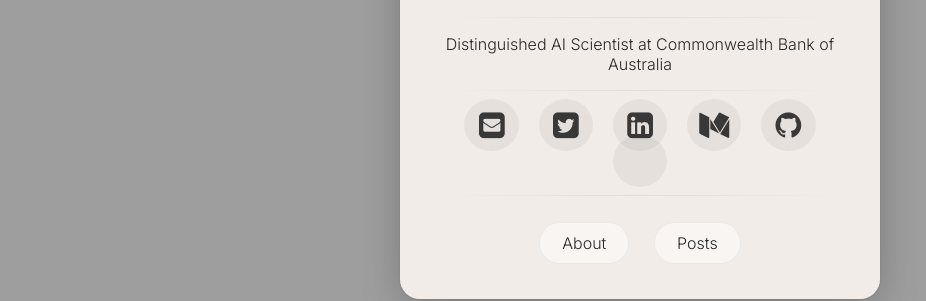
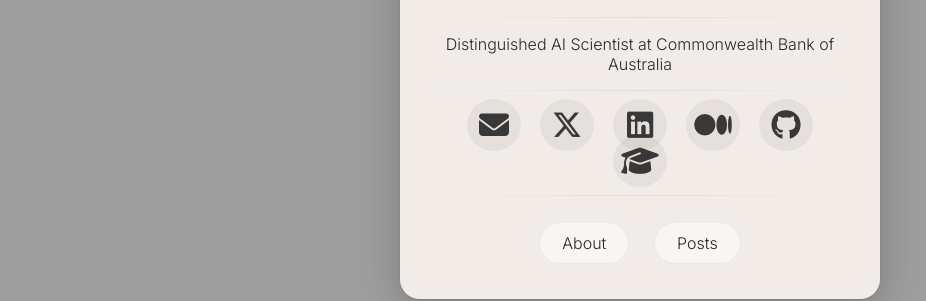
Before and after one commit to pizzato/pizzato.github.io, a Jekyll site: the page built from index.html, in a window 1280 px wide. Shown: the part 417-718 px from the top of the page, without its empty margins (0-926 px from the left). Built offline with Jekyll 4.4.1, drawn with Linux system fonts in a browser that asks for light colours; a style sheet for code colours, icons or effects is not loaded.

Commit message:
Fix social icons: replace dead rawgit CDN with Font Awesome 6
- head.html: swap cdn.rawgit.com/academicons (dead since 2019) for
  cdnjs Font Awesome 6.5.0 all.min.css
- social-links.html: migrate all icon classes to FA6 syntax
  (fa-solid, fa-brands) — removes old fa fa-*-square pattern
- nav.html: same FA6 migration for hamburger submenu icons
- Google Scholar: fa-solid fa-graduation-cap (best FA6 equivalent)

Co-Authored-By: Claude Sonnet 4.6 <noreply@anthropic.com>

```diff
--- a/_includes/head.html
+++ b/_includes/head.html
@@ -56,4 +56,4 @@
     {% unless feature contains 'http://' or feature contains 'https://' %}{% capture feature %}{{ site.url }}/{{ feature }}{% endcapture %}{% endunless %}
     <style type="text/css">.feature {background-image:url({{ feature }});}</style>
     {% endif %}
-    <link rel="stylesheet" href="https://cdn.rawgit.com/jpswalsh/academicons/master/css/academicons.min.css">
+    <link rel="stylesheet" href="https://cdnjs.cloudflare.com/ajax/libs/font-awesome/6.5.0/css/all.min.css">
--- a/_includes/nav.html
+++ b/_includes/nav.html
@@ -12,79 +12,79 @@
 					</li>
 					<li><a href="{{ site.url }}/about/"><span class="btn btn-inverse">Learn More</span></a></li>
 					{% if site.email %}<li>
-                        <a href="mailto:{{ site.email }}" target="_blank" rel="noopener noreferrer"><i class="fa fa-fw fa-envelope-square"></i> Email</a>
+                        <a href="mailto:{{ site.email }}" target="_blank" rel="noopener noreferrer"><i class="fa-fw fa-solid fa-envelope"></i> Email</a>
                     </li>{% endif %}
                     {% if site.twitter %}<li>
-                        <a href="http://twitter.com/{{ site.twitter }}" target="_blank" rel="noopener noreferrer"><i class="fa fa-fw fa-twitter-square"></i> Twitter</a>
+                        <a href="http://twitter.com/{{ site.twitter }}" target="_blank" rel="noopener noreferrer"><i class="fa-fw fa-brands fa-x-twitter"></i> Twitter</a>
                     </li>{% endif %}
                     {% if site.facebook %}<li>
-                        <a href="http://facebook.com/{{ site.facebook }}" target="_blank" rel="noopener noreferrer"><i class="fa fa-fw fa-facebook-square"></i> Facebook</a>
+                        <a href="http://facebook.com/{{ site.facebook }}" target="_blank" rel="noopener noreferrer"><i class="fa-fw fa-brands fa-facebook"></i> Facebook</a>
                     </li>{% endif %}
                     {% if site.google.plus %}<li>
-                        <a href="http://plus.google.com/+{{ site.google.plus }}" target="_blank" rel="noopener noreferrer"><i class="fa fa-fw fa-google-plus-square"></i> Google+</a>
+                        <a href="http://plus.google.com/+{{ site.google.plus }}" target="_blank" rel="noopener noreferrer"><i class="fa-fw fa-brands fa-google"></i> Google+</a>
                     </li>{% endif %}
                     {% if site.linkedin %}<li>
-                        <a href="http://linkedin.com/in/{{ site.linkedin }}" target="_blank" rel="noopener noreferrer"><i class="fa fa-fw fa-linkedin-square"></i> LinkedIn</a>
+                        <a href="http://linkedin.com/in/{{ site.linkedin }}" target="_blank" rel="noopener noreferrer"><i class="fa-fw fa-brands fa-linkedin"></i> LinkedIn</a>
                     </li>{% endif %}
                     {% if site.xing %}<li>
-                        <a href="http://www.xing.com/profile/{{ site.xing }}" target="_blank" rel="noopener noreferrer"><i class="fa fa-fw fa-xing-square"></i> Xing</a>
+                        <a href="http://www.xing.com/profile/{{ site.xing }}" target="_blank" rel="noopener noreferrer"><i class="fa-fw fa-brands fa-xing"></i> Xing</a>
                     </li>{% endif %}
                     {% if site.instagram %}<li>
-                        <a href="http://instagram.com/{{ site.instagram }}" target="_blank" rel="noopener noreferrer"><i class="fa fa-fw fa-instagram"></i> Instagram</a>
+                        <a href="http://instagram.com/{{ site.instagram }}" target="_blank" rel="noopener noreferrer"><i class="fa-fw fa-brands fa-instagram"></i> Instagram</a>
                     </li>{% endif %}
                     {% if site.tumblr %}<li>
-                        <a href="http://{{ site.tumblr }}.tumblr.com" target="_blank" rel="noopener noreferrer"><i class="fa fa-fw fa-tumblr-square"></i> Tumblr</a>
+                        <a href="http://{{ site.tumblr }}.tumblr.com" target="_blank" rel="noopener noreferrer"><i class="fa-fw fa-brands fa-tumblr"></i> Tumblr</a>
                     </li>{% endif %}
                     {% if site.github-url %}<li>
-                        <a href="http://github.com/{{ site.github-url }}" target="_blank" rel="noopener noreferrer"><i class="fa fa-fw fa-github"></i> Github</a>
+                        <a href="http://github.com/{{ site.github-url }}" target="_blank" rel="noopener noreferrer"><i class="fa-fw fa-brands fa-github"></i> Github</a>
                     </li>{% endif %}
                     {% if site.stackoverflow %}<li>
-                        <a href="http://stackoverflow.com/users/{{ site.stackoverflow }}" target="_blank" rel="noopener noreferrer"><i class="fa fa-fw fa-stack-overflow"></i> StackOverflow</a>
+                        <a href="http://stackoverflow.com/users/{{ site.stackoverflow }}" target="_blank" rel="noopener noreferrer"><i class="fa-fw fa-brands fa-stack-overflow"></i> StackOverflow</a>
                     </li>{% endif %}
                     {% if site.lastfm %}<li>
-                        <a href="http://lastfm.com/user/{{ site.lastfm }}" target="_blank" rel="noopener noreferrer"><i class="fa fa-fw fa-music"></i> LastFm</a>
+                        <a href="http://lastfm.com/user/{{ site.lastfm }}" target="_blank" rel="noopener noreferrer"><i class="fa-fw fa-solid fa-music"></i> LastFm</a>
                     </li>{% endif %}
                     {% if site.dribbble %}<li>
-                        <a href="http://dribbble.com/{{ site.dribbble }}" target="_blank" rel="noopener noreferrer"><i class="fa fa-fw fa-dribbble"></i> Dribble</a>
+                        <a href="http://dribbble.com/{{ site.dribbble }}" target="_blank" rel="noopener noreferrer"><i class="fa-fw fa-brands fa-dribbble"></i> Dribble</a>
                     </li>{% endif %}
                     {% if site.pinterest %}<li>
-                        <a href="http://www.pinterest.com/{{ site.pinterest }}" target="_blank" rel="noopener noreferrer"><i class="fa fa-fw fa-pinterest"></i> Pinterest</a>
+                        <a href="http://www.pinterest.com/{{ site.pinterest }}" target="_blank" rel="noopener noreferrer"><i class="fa-fw fa-brands fa-pinterest"></i> Pinterest</a>
                     </li>{% endif %}
                     {% if site.foursquare %}<li>
-                        <a href="http://foursquare.com/{{ site.foursquare }}" target="_blank" rel="noopener noreferrer"><i class="fa fa-fw fa-foursquare"></i> Foursquare</a>
+                        <a href="http://foursquare.com/{{ site.foursquare }}" target="_blank" rel="noopener noreferrer"><i class="fa-fw fa-brands fa-foursquare"></i> Foursquare</a>
                     </li>{% endif %}
                     {% if site.steam %}<li>
-                        <a href="http://steamcommunity.com/id/{{ site.steam }}" target="_blank" rel="noopener noreferrer"><i class="fa fa-fw fa-steam-square"></i> Steam</a>
+                        <a href="http://steamcommunity.com/id/{{ site.steam }}" target="_blank" rel="noopener noreferrer"><i class="fa-fw fa-brands fa-steam"></i> Steam</a>
                     </li>{% endif %}
                     {% if site.youtube %}<li>
-                        <a href="https://youtube.com/user/{{ site.youtube }}" target="_blank" rel="noopener noreferrer"><i class="fa fa-fw fa-youtube-square"></i> Youtube</a>
+                        <a href="https://youtube.com/user/{{ site.youtube }}" target="_blank" rel="noopener noreferrer"><i class="fa-fw fa-brands fa-youtube"></i> Youtube</a>
                     </li>{% endif %}
                     {% if site.youtube-channel %}<li>
-                        <a href="https://youtube.com/channel/{{ site.youtube-channel }}" target="_blank" rel="noopener noreferrer"><i class="fa fa-fw fa-youtube"></i> Youtube</a>
+                        <a href="https://youtube.com/channel/{{ site.youtube-channel }}" target="_blank" rel="noopener noreferrer"><i class="fa-fw fa-brands fa-youtube"></i> Youtube</a>
                     </li>{% endif %}
                     {% if site.soundcloud %}<li>
-                        <a href="http://soundcloud.com/{{ site.soundcloud }}" target="_blank" rel="noopener noreferrer"><i class="fa fa-fw fa-soundcloud"></i> SoundCloud</a>
+                        <a href="http://soundcloud.com/{{ site.soundcloud }}" target="_blank" rel="noopener noreferrer"><i class="fa-fw fa-brands fa-soundcloud"></i> SoundCloud</a>
                     </li>{% endif %}
                     {% if site.weibo %}<li>
-                        <a href="http://www.weibo.com/{{ site.weibo }}" target="_blank" rel="noopener noreferrer"><i class="fa fa-fw fa-weibo"></i> Weibo</a>
+                        <a href="http://www.weibo.com/{{ site.weibo }}" target="_blank" rel="noopener noreferrer"><i class="fa-fw fa-brands fa-weibo"></i> Weibo</a>
                     </li>{% endif %}
                     {% if site.flickr %}<li>
-                        <a href="http://www.flickr.com/{{ site.flickr }}" target="_blank" rel="noopener noreferrer"><i class="fa fa-fw fa-flickr"></i> Flickr</a>
+                        <a href="http://www.flickr.com/{{ site.flickr }}" target="_blank" rel="noopener noreferrer"><i class="fa-fw fa-brands fa-flickr"></i> Flickr</a>
                     </li>{% endif %}
                     {% if site.codepen %}<li>
-                        <a href="http://codepen.io/{{ site.codepen }}" target="_blank" rel="noopener noreferrer"><i class="fa fa-fw fa-codepen"></i> Codepen</a>
+                        <a href="http://codepen.io/{{ site.codepen }}" target="_blank" rel="noopener noreferrer"><i class="fa-fw fa-brands fa-codepen"></i> Codepen</a>
                     </li>{% endif %}
                     {% if site.keybase %}<li>
-                        <a href="https://keybase.io/{{ site.keybase }}" target="_blank" rel="noopener noreferrer"><i class="fa fa-fw fa-key"></i> Keybase</a>
+                        <a href="https://keybase.io/{{ site.keybase }}" target="_blank" rel="noopener noreferrer"><i class="fa-fw fa-solid fa-key"></i> Keybase</a>
                     </li>{% endif %}
                     {% if site.xmpp %}<li>
-                        <a href="xmpp:{{ site.xmpp }}" target="_blank" rel="noopener noreferrer"><i class="fa fa-fw fa-lightbulb-o"></i> XMPP</a>
+                        <a href="xmpp:{{ site.xmpp }}" target="_blank" rel="noopener noreferrer"><i class="fa-fw fa-regular fa-lightbulb"></i> XMPP</a>
                     </li>{% endif %}
                     {% if site.hackernews %}<li>
-                        <a href="https://news.ycombinator.com/user?id={{ site.hackernews }}" target="_blank" rel="noopener noreferrer"><i class="fa fa-fw fa-hacker-news"></i> Hacker News</a>
+                        <a href="https://news.ycombinator.com/user?id={{ site.hackernews }}" target="_blank" rel="noopener noreferrer"><i class="fa-fw fa-brands fa-hacker-news"></i> Hacker News</a>
                     </li>{% endif %}
-										{% if site.googlescholar %}<li>
-                        <a href="https://scholar.google.com.au/citations?user={{ site.googlescholar }}&hl=en" target="_blank" rel="noopener noreferrer"><i class="fa fa-fw ai ai-google-scholar-square"></i> Google Scholar</a>
+                    {% if site.googlescholar %}<li>
+                        <a href="https://scholar.google.com.au/citations?user={{ site.googlescholar }}&hl=en" target="_blank" rel="noopener noreferrer"><i class="fa-fw fa-solid fa-graduation-cap"></i> Google Scholar</a>
                     </li>{% endif %}
 
 				</ul><!-- /.dl-submenu -->
--- a/_includes/social-links.html
+++ b/_includes/social-links.html
@@ -1,30 +1,30 @@
                     <hr class="hr-line">
                     <h3 class="title" style="font-size:30px;">
-                        {% if site.email %}<a class="social-btn" href="mailto:{{ site.email }}" target="_blank" rel="noopener noreferrer"><i class="fa fa-fw fa-envelope-square"></i></a>{% endif %}
-                        {% if site.twitter %}<a class="social-btn" href="http://twitter.com/{{ site.twitter }}" target="_blank" rel="noopener noreferrer"><i class="fa fa-fw fa-twitter-square"></i></a>{% endif %}
-                        {% if site.facebook %}<a class="social-btn" href="http://facebook.com/{{ site.facebook }}" target="_blank" rel="noopener noreferrer"><i class="fa fa-fw fa-facebook-square"></i></a>{% endif %}
-                        {% if site.google.plus %}<a class="social-btn" href="http://plus.google.com/+{{ site.google.plus }}" target="_blank" rel="noopener noreferrer"><i class="fa fa-fw fa-google-plus-square"></i></a>{% endif %}
-                        {% if site.linkedin %}<a class="social-btn" href="http://linkedin.com/in/{{ site.linkedin }}" target="_blank" rel="noopener noreferrer"><i class="fa fa-fw fa-linkedin-square"></i></a>{% endif %}
-                        {% if site.xing %}<a class="social-btn" href="http://www.xing.com/profile/{{ site.xing }}" target="_blank" rel="noopener noreferrer"><i class="fa fa-fw fa-xing-square"></i></a>{% endif %}
-                        {% if site.instagram %}<a class="social-btn" href="http://instagram.com/{{ site.instagram }}" target="_blank" rel="noopener noreferrer"><i class="fa fa-fw fa-instagram"></i></a>{% endif %}
-                        {% if site.tumblr %}<a class="social-btn" href="http://{{ site.tumblr }}.tumblr.com" target="_blank" rel="noopener noreferrer"><i class="fa fa-fw fa-tumblr-square"></i></a>{% endif %}
-                        {% if site.medium %}<a class="social-btn" href="https://medium.com/{{ site.medium }}" target="_blank" rel="noopener noreferrer"><i class="fa fa-fw fa-medium"></i></a>{% endif %}
-                        {% if site.github-url %}<a class="social-btn" href="http://github.com/{{ site.github-url }}" target="_blank" rel="noopener noreferrer"><i class="fa fa-fw fa-github"></i></a>{% endif %}
-                        {% if site.stackoverflow %}<a class="social-btn" href="http://stackoverflow.com/users/{{ site.stackoverflow }}" target="_blank" rel="noopener noreferrer"><i class="fa fa-fw fa-stack-overflow"></i></a>{% endif %}
-                        {% if site.lastfm %}<a class="social-btn" href="http://lastfm.com/user/{{ site.lastfm }}" target="_blank" rel="noopener noreferrer"><i class="fa fa-fw fa-music"></i></a>{% endif %}
-                        {% if site.dribbble %}<a class="social-btn" href="http://dribbble.com/{{ site.dribbble }}" target="_blank" rel="noopener noreferrer"><i class="fa fa-fw fa-dribbble"></i></a>{% endif %}
-                        {% if site.pinterest %}<a class="social-btn" href="http://www.pinterest.com/{{ site.pinterest }}" target="_blank" rel="noopener noreferrer"><i class="fa fa-fw fa-pinterest"></i></a>{% endif %}
-                        {% if site.foursquare %}<a class="social-btn" href="http://foursquare.com/{{ site.foursquare }}" target="_blank" rel="noopener noreferrer"><i class="fa fa-fw fa-foursquare"></i></a>{% endif %}
-                        {% if site.steam %}<a class="social-btn" href="http://steamcommunity.com/id/{{ site.steam }}" target="_blank" rel="noopener noreferrer"><i class="fa fa-fw fa-steam-square"></i></a>{% endif %}
-                        {% if site.youtube %}<a class="social-btn" href="https://youtube.com/user/{{ site.youtube }}" target="_blank" rel="noopener noreferrer"><i class="fa fa-fw fa-youtube-square"></i></a>{% endif %}
-                        {% if site.youtube-channel %}<a class="social-btn" href="https://youtube.com/channel/{{ site.youtube-channel }}" target="_blank" rel="noopener noreferrer"><i class="fa fa-fw fa-youtube"></i></a>{% endif %}
-                        {% if site.soundcloud %}<a class="social-btn" href="http://soundcloud.com/{{ site.soundcloud }}" target="_blank" rel="noopener noreferrer"><i class="fa fa-fw fa-soundcloud"></i></a>{% endif %}
-                        {% if site.weibo %}<a class="social-btn" href="http://www.weibo.com/{{ site.weibo }}" target="_blank" rel="noopener noreferrer"><i class="fa fa-fw fa-weibo"></i></a>{% endif %}
-                        {% if site.flickr %}<a class="social-btn" href="http://www.flickr.com/{{ site.flickr }}" target="_blank" rel="noopener noreferrer"><i class="fa fa-fw fa-flickr"></i></a>{% endif %}
-                        {% if site.codepen %}<a class="social-btn" href="http://codepen.io/{{ site.codepen }}" target="_blank" rel="noopener noreferrer"><i class="fa fa-fw fa-codepen"></i></a>{% endif %}
-                        {% if site.keybase %}<a class="social-btn" href="https://keybase.io/{{ site.keybase }}" target="_blank" rel="noopener noreferrer"><i class="fa fa-fw fa-key"></i></a>{% endif %}
-                        {% if site.xmpp %}<a class="social-btn" href="xmpp:{{ site.xmpp }}" target="_blank" rel="noopener noreferrer"><i class="fa fa-fw fa-lightbulb-o"></i></a>{% endif %}
-                        {% if site.hackernews %}<a class="social-btn" href="https://news.ycombinator.com/user?id={{ site.hackernews }}" target="_blank" rel="noopener noreferrer"><i class="fa fa-fw fa-hacker-news"></i></a>{% endif %}
-                        {% if site.googlescholar %}<a class="social-btn" href="https://scholar.google.com.au/citations?user={{ site.googlescholar }}&hl=en" target="_blank" rel="noopener noreferrer"><i class="fa fa-fw ai ai-google-scholar-square"></i></a>{% endif %}
+                        {% if site.email %}<a class="social-btn" href="mailto:{{ site.email }}" target="_blank" rel="noopener noreferrer"><i class="fa-fw fa-solid fa-envelope"></i></a>{% endif %}
+                        {% if site.twitter %}<a class="social-btn" href="http://twitter.com/{{ site.twitter }}" target="_blank" rel="noopener noreferrer"><i class="fa-fw fa-brands fa-x-twitter"></i></a>{% endif %}
+                        {% if site.facebook %}<a class="social-btn" href="http://facebook.com/{{ site.facebook }}" target="_blank" rel="noopener noreferrer"><i class="fa-fw fa-brands fa-facebook"></i></a>{% endif %}
+                        {% if site.google.plus %}<a class="social-btn" href="http://plus.google.com/+{{ site.google.plus }}" target="_blank" rel="noopener noreferrer"><i class="fa-fw fa-brands fa-google"></i></a>{% endif %}
+                        {% if site.linkedin %}<a class="social-btn" href="http://linkedin.com/in/{{ site.linkedin }}" target="_blank" rel="noopener noreferrer"><i class="fa-fw fa-brands fa-linkedin"></i></a>{% endif %}
+                        {% if site.xing %}<a class="social-btn" href="http://www.xing.com/profile/{{ site.xing }}" target="_blank" rel="noopener noreferrer"><i class="fa-fw fa-brands fa-xing"></i></a>{% endif %}
+                        {% if site.instagram %}<a class="social-btn" href="http://instagram.com/{{ site.instagram }}" target="_blank" rel="noopener noreferrer"><i class="fa-fw fa-brands fa-instagram"></i></a>{% endif %}
+                        {% if site.tumblr %}<a class="social-btn" href="http://{{ site.tumblr }}.tumblr.com" target="_blank" rel="noopener noreferrer"><i class="fa-fw fa-brands fa-tumblr"></i></a>{% endif %}
+                        {% if site.medium %}<a class="social-btn" href="https://medium.com/{{ site.medium }}" target="_blank" rel="noopener noreferrer"><i class="fa-fw fa-brands fa-medium"></i></a>{% endif %}
+                        {% if site.github-url %}<a class="social-btn" href="http://github.com/{{ site.github-url }}" target="_blank" rel="noopener noreferrer"><i class="fa-fw fa-brands fa-github"></i></a>{% endif %}
+                        {% if site.stackoverflow %}<a class="social-btn" href="http://stackoverflow.com/users/{{ site.stackoverflow }}" target="_blank" rel="noopener noreferrer"><i class="fa-fw fa-brands fa-stack-overflow"></i></a>{% endif %}
+                        {% if site.lastfm %}<a class="social-btn" href="http://lastfm.com/user/{{ site.lastfm }}" target="_blank" rel="noopener noreferrer"><i class="fa-fw fa-solid fa-music"></i></a>{% endif %}
+                        {% if site.dribbble %}<a class="social-btn" href="http://dribbble.com/{{ site.dribbble }}" target="_blank" rel="noopener noreferrer"><i class="fa-fw fa-brands fa-dribbble"></i></a>{% endif %}
+                        {% if site.pinterest %}<a class="social-btn" href="http://www.pinterest.com/{{ site.pinterest }}" target="_blank" rel="noopener noreferrer"><i class="fa-fw fa-brands fa-pinterest"></i></a>{% endif %}
+                        {% if site.foursquare %}<a class="social-btn" href="http://foursquare.com/{{ site.foursquare }}" target="_blank" rel="noopener noreferrer"><i class="fa-fw fa-brands fa-foursquare"></i></a>{% endif %}
+                        {% if site.steam %}<a class="social-btn" href="http://steamcommunity.com/id/{{ site.steam }}" target="_blank" rel="noopener noreferrer"><i class="fa-fw fa-brands fa-steam"></i></a>{% endif %}
+                        {% if site.youtube %}<a class="social-btn" href="https://youtube.com/user/{{ site.youtube }}" target="_blank" rel="noopener noreferrer"><i class="fa-fw fa-brands fa-youtube"></i></a>{% endif %}
+                        {% if site.youtube-channel %}<a class="social-btn" href="https://youtube.com/channel/{{ site.youtube-channel }}" target="_blank" rel="noopener noreferrer"><i class="fa-fw fa-brands fa-youtube"></i></a>{% endif %}
+                        {% if site.soundcloud %}<a class="social-btn" href="http://soundcloud.com/{{ site.soundcloud }}" target="_blank" rel="noopener noreferrer"><i class="fa-fw fa-brands fa-soundcloud"></i></a>{% endif %}
+                        {% if site.weibo %}<a class="social-btn" href="http://www.weibo.com/{{ site.weibo }}" target="_blank" rel="noopener noreferrer"><i class="fa-fw fa-brands fa-weibo"></i></a>{% endif %}
+                        {% if site.flickr %}<a class="social-btn" href="http://www.flickr.com/{{ site.flickr }}" target="_blank" rel="noopener noreferrer"><i class="fa-fw fa-brands fa-flickr"></i></a>{% endif %}
+                        {% if site.codepen %}<a class="social-btn" href="http://codepen.io/{{ site.codepen }}" target="_blank" rel="noopener noreferrer"><i class="fa-fw fa-brands fa-codepen"></i></a>{% endif %}
+                        {% if site.keybase %}<a class="social-btn" href="https://keybase.io/{{ site.keybase }}" target="_blank" rel="noopener noreferrer"><i class="fa-fw fa-solid fa-key"></i></a>{% endif %}
+                        {% if site.xmpp %}<a class="social-btn" href="xmpp:{{ site.xmpp }}" target="_blank" rel="noopener noreferrer"><i class="fa-fw fa-regular fa-lightbulb"></i></a>{% endif %}
+                        {% if site.hackernews %}<a class="social-btn" href="https://news.ycombinator.com/user?id={{ site.hackernews }}" target="_blank" rel="noopener noreferrer"><i class="fa-fw fa-brands fa-hacker-news"></i></a>{% endif %}
+                        {% if site.googlescholar %}<a class="social-btn" href="https://scholar.google.com.au/citations?user={{ site.googlescholar }}&hl=en" target="_blank" rel="noopener noreferrer"><i class="fa-fw fa-solid fa-graduation-cap"></i></a>{% endif %}
 
                   </h3>
```
